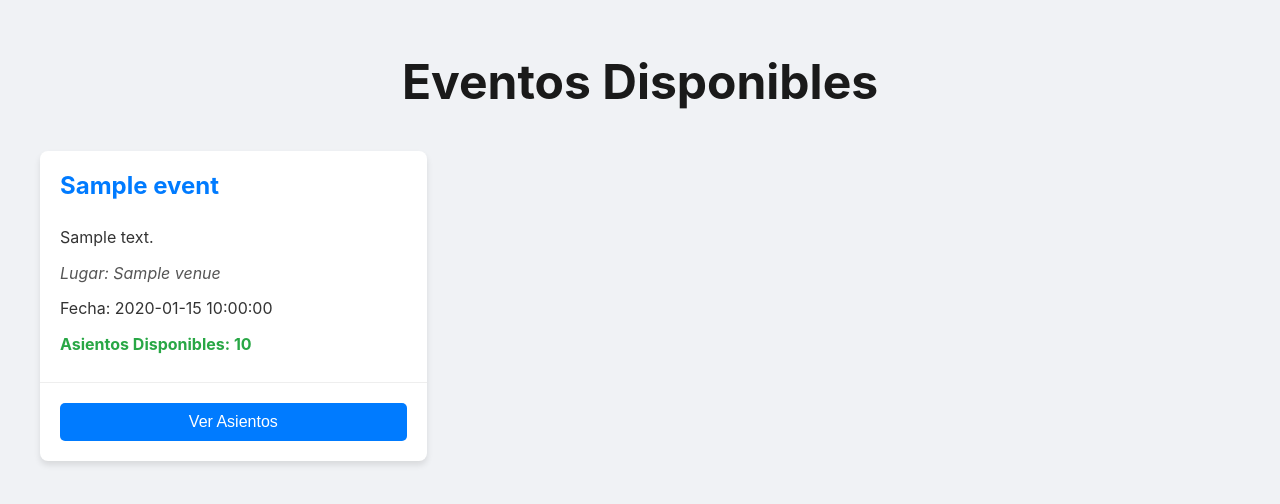
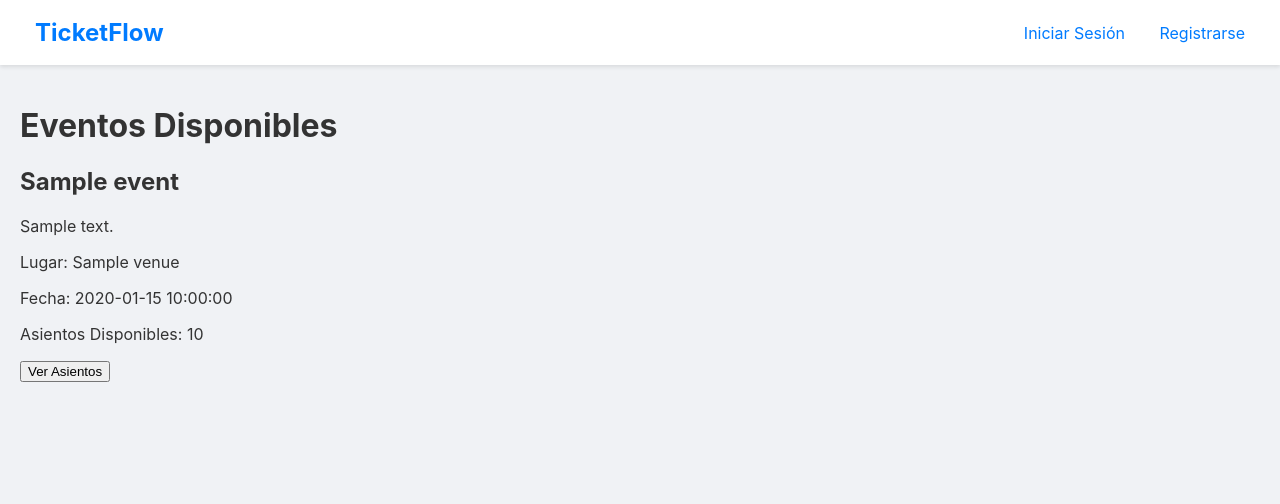
Before and after one commit to catcita/Proy3_SD, a Flask app: page / in a window 1280 px wide. Shown: the top 504 px of the page. Run offline with Flask 3, Linux system fonts and the light colour scheme; a database or web service that is not in the repository returns one stand-in record (values such as "Sample title"); data that the repository does not hold is empty.

Commit message:
cata: Actualización del index.html para que extienda base.html

```diff
--- a/app3/templates/index.html
+++ b/app3/templates/index.html
@@ -1,119 +1,7 @@
-<!DOCTYPE html>
-<html lang="es">
-<head>
-    <meta charset="UTF-8">
-    <meta name="viewport" content="width=device-width, initial-scale=1.0">
-    <title>TicketFlow - Portal de Venta</title>
-    <style>
-        body {
-            font-family: -apple-system, BlinkMacSystemFont, "Segoe UI", Roboto, "Helvetica Neue", Arial, sans-serif;
-            background-color: #f0f2f5;
-            color: #333;
-            margin: 0;
-            padding: 20px;
-        }
-        .header {
-            text-align: center;
-            margin-bottom: 40px;
-        }
-        .header h1 {
-            font-size: 3em;
-            color: #1a1a1a;
-        }
-        .container {
-            max-width: 1200px;
-            margin: 0 auto;
-        }
-        .event-grid {
-            display: grid;
-            grid-template-columns: repeat(auto-fill, minmax(300px, 1fr));
-            gap: 20px;
-        }
-        .event-card {
-            background: #fff;
-            border-radius: 8px;
-            box-shadow: 0 4px 6px rgba(0,0,0,0.1);
-            overflow: hidden;
-            transition: transform 0.2s;
-            display: flex;
-            flex-direction: column;
-        }
-        .event-card:hover {
-            transform: translateY(-5px);
-        }
-        .event-card-content {
-            padding: 20px;
-            flex-grow: 1;
-            display: flex;
-            flex-direction: column;
-        }
-        .event-card h2 {
-            font-size: 1.5em;
-            margin-top: 0;
-            color: #007bff;
-        }
-        .event-card p {
-            margin: 5px 0;
-            line-height: 1.6;
-        }
-        .event-card .venue {
-            font-style: italic;
-            color: #555;
-        }
-        .event-card .seats {
-            font-weight: bold;
-            color: #28a745;
-        }
-        .event-card-footer {
-            padding: 20px;
-            border-top: 1px solid #eee;
-            margin-top: auto;
-        }
-        .buy-button {
-            background-color: #007bff;
-            color: white;
-            border: none;
-            padding: 10px 20px;
-            font-size: 1em;
-            border-radius: 5px;
-            cursor: pointer;
-            width: 100%;
-            transition: background-color 0.2s;
-        }
-        .buy-button:hover {
-            background-color: #0056b3;
-        }
-        .error-box, .info-box {
-            text-align: center;
-            padding: 20px;
-            margin: 20px;
-            border-radius: 8px;
-        }
-        .error-box {
-            background-color: #f8d7da;
-            color: #721c24;
-            border: 1px solid #f5c6cb;
-        }
-        .info-box {
-            background-color: #e2e3e5;
-            color: #383d41;
-            border: 1px solid #d6d8db;
-        }
-        #global-message {
-            text-align: center;
-            padding: 10px;
-            background-color: #d4edda;
-            color: #155724;
-            border: 1px solid #c3e6cb;
-            border-radius: 5px;
-            margin-bottom: 20px;
-            display: none; /* Oculto por defecto */
-        }
-    </style>
-</head>
-<body>
+{% extends "base.html" %}
+{% block title %}Eventos Disponibles{% endblock %}
 
-    <div class="container">
+{% block content %}
     <div class="header">
         <h1>Eventos Disponibles</h1>
     </div>
@@ -146,15 +34,10 @@
             <p>No hay eventos disponibles en este momento.</p>
         </div>
     {% endif %}
-    </div>
 
     <script>
         function verAsientos(eventId) {
             window.location.href = `/evento/${eventId}/asientos`;
         }
-
-        // La función comprarTicket se moverá a la página de asientos
     </script>
-
-</body>
-</html>
+{% endblock %}
```
Lines whose indentation alone changed are shown as unchanged.
